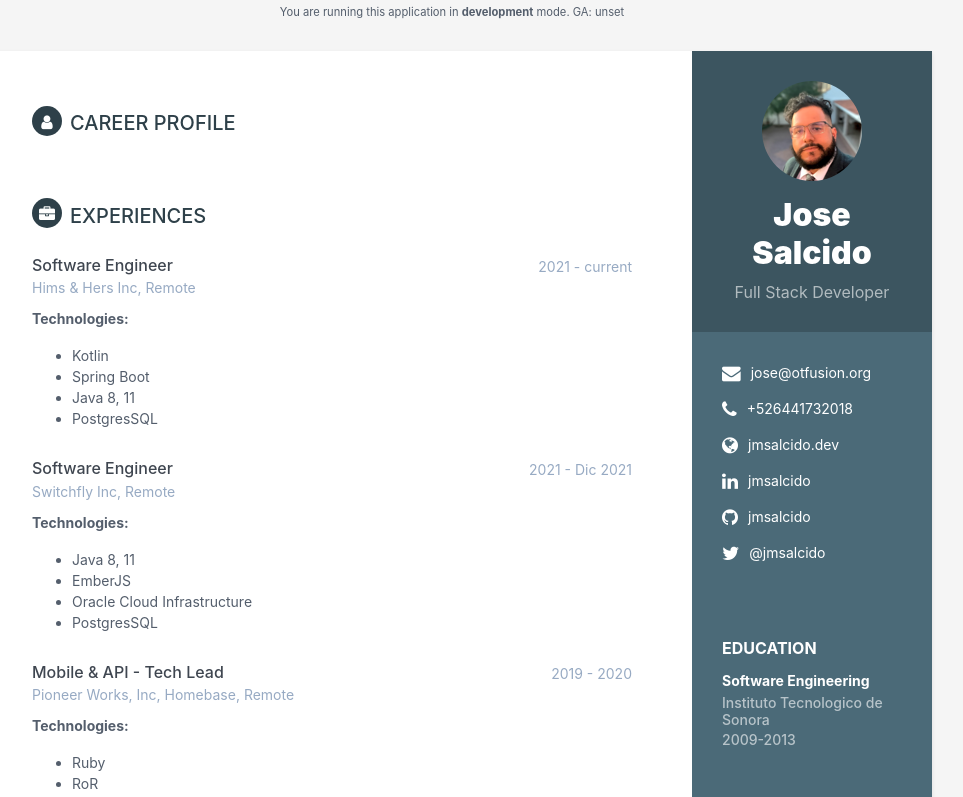
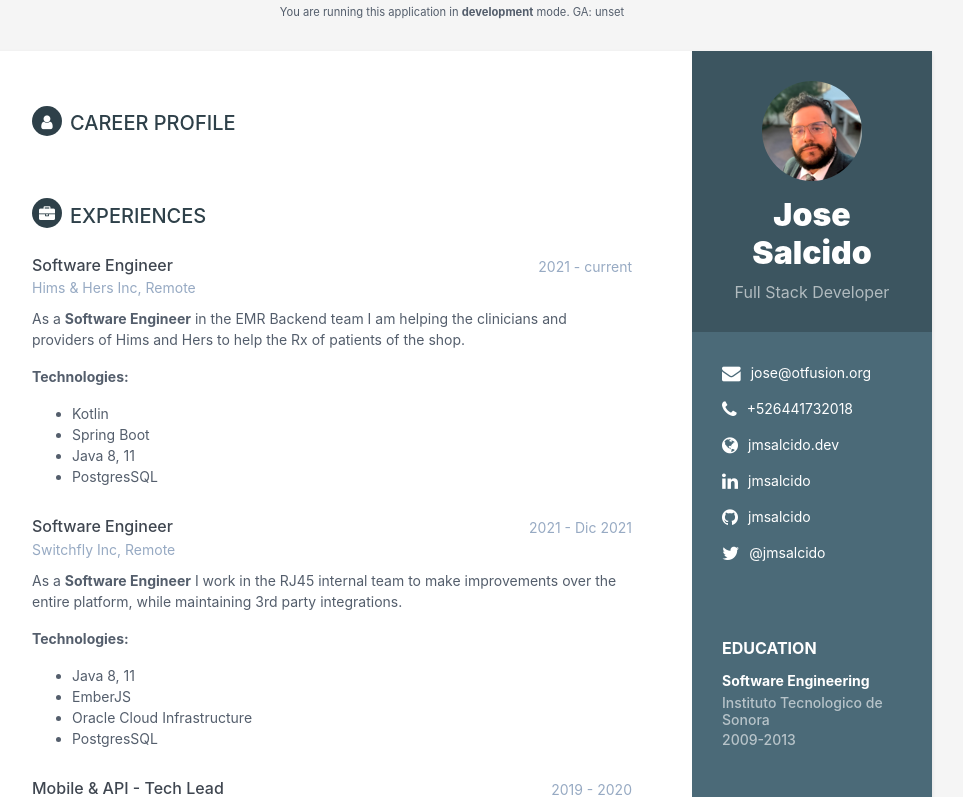
Before and after one commit to jmsalcido/resume, a React (Create React App) app: page / in a window 1280 px wide. Shown: the top 797 px of the page, without its empty margins (188-1151 px from the left). Built offline with nearby package versions, Linux system fonts and the light colour scheme; no server answers.

Commit message:
update react markdown

```diff
--- a/src/components/MainContent/Experience/Experience.js
+++ b/src/components/MainContent/Experience/Experience.js
@@ -29,7 +29,7 @@ function Experience(props) {
                     <div className="company">{item.company}, {item.location}</div>
                 </div>
                 <div className="details">
-                    <ReactMarkdown source={item.description} />
+                    <ReactMarkdown children={item.description} />
                     {item.description_extra ? <ReactMarkdown source={item.description_extra} /> : null}
                     {technologies(item)}
                 </div>
```
Also changed, not shown: src/resume.js (+3 -6 lines), 1 other file (tests, documents, lock files or other folders).
